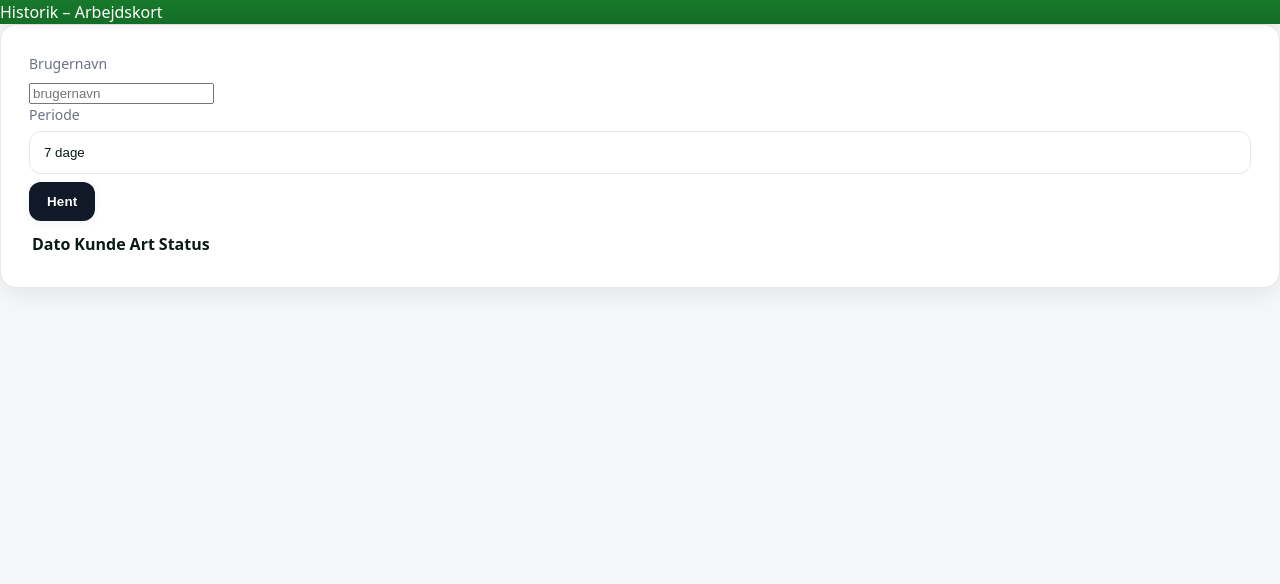
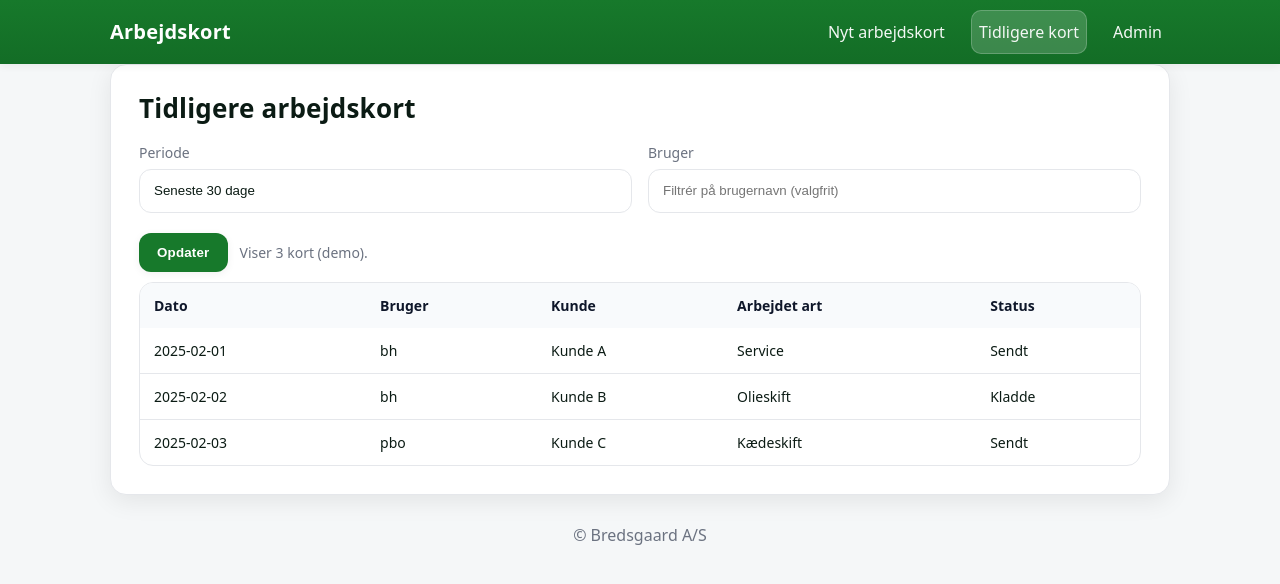
Before and after one commit to Bredsgaard/kort, a website: page history.html in a window 1280 px wide. Drawn offline with Linux system fonts and the light colour scheme.

Commit message:
Update history.html

```diff
--- a/history.html
+++ b/history.html
@@ -1,27 +1,104 @@
-<!doctype html><html lang="da"><head>
-<meta charset="utf-8"><meta name="viewport" content="width=device-width,initial-scale=1">
-<title>Historik – Arbejdskort</title>
+<!doctype html>
+<html lang="da">
+<head>
+  <meta charset="utf-8">
+  <meta name="viewport" content="width=device-width,initial-scale=1">
+  <title>Tidligere arbejdskort – Arbejdskort</title>
   <link rel="stylesheet" href="css/style.css">
-</head><body>
-<div class="topbar"><div class="wrap"><div>Historik – Arbejdskort</div></div></div>
-<div class="wrap card">
-  <div class="row">
-    <div><label>Brugernavn</label><input id="hu" placeholder="brugernavn"></div>
-    <div>
-      <label>Periode</label>
-      <select id="hd"><option value="7">7 dage</option><option value="30">30 dage</option></select>
+</head>
+<body>
+
+  <header class="topbar">
+    <div class="container bar">
+      <div class="brand">Arbejdskort</div>
+      <nav class="nav">
+        <a class="nav-link" href="index.html">Nyt arbejdskort</a>
+        <a class="nav-link active" href="history.html">Tidligere kort</a>
+        <a class="nav-link" href="admin.html">Admin</a>
+      </nav>
+    </div>
+  </header>
+
+  <main class="container">
+    <section class="card" aria-labelledby="histTitle">
+      <h1 class="card-title" id="histTitle">Tidligere arbejdskort</h1>
+
+      <!-- Filter -->
+      <div class="form-grid" style="margin-bottom:10px">
+        <div class="field">
+          <label for="fltPeriod">Periode</label>
+          <select id="fltPeriod" class="input">
+            <option value="7">Seneste 7 dage</option>
+            <option value="14">Seneste 14 dage</option>
+            <option value="30" selected>Seneste 30 dage</option>
+            <option value="90">Seneste 3 mdr</option>
+          </select>
+        </div>
+        <div class="field">
+          <label for="fltUser">Bruger</label>
+          <input id="fltUser" class="input" type="text" placeholder="Filtrér på brugernavn (valgfrit)">
+        </div>
+        <div class="actions">
+          <button id="btnRefresh" class="btn btn-primary">Opdater</button>
+          <span class="subtle" id="statusMsg"></span>
         </div>
       </div>
-  <div style="margin-top:8px"><button class="btn" id="hgo">Hent</button></div>
-  <table style="margin-top:8px" id="ht"><thead><tr><th>Dato</th><th>Kunde</th><th>Art</th><th>Status</th></tr></thead><tbody></tbody></table>
+
+      <!-- Tabel -->
+      <div class="field-12">
+        <table class="table" id="tbl">
+          <thead>
+            <tr>
+              <th>Dato</th>
+              <th>Bruger</th>
+              <th>Kunde</th>
+              <th>Arbejdet art</th>
+              <th>Status</th>
+            </tr>
+          </thead>
+          <tbody id="tblBody">
+            <!-- rækker indlæses via JS -->
+          </tbody>
+        </table>
       </div>
+    </section>
+  </main>
+
+  <footer class="footer">© Bredsgaard A/S</footer>
+
   <script>
-const $=s=>document.querySelector(s);
-document.getElementById('hgo').addEventListener('click', async ()=>{
-  const u=$('#hu').value.trim().toLowerCase(); const d=$('#hd').value;
-  const r=await fetch(`/api/cards?user=${encodeURIComponent(u)}&sinceDays=${d}`); const list=await r.json();
-  const tb=$('#ht tbody'); tb.innerHTML='';
-  list.forEach(c=>{ const tr=document.createElement('tr'); tr.innerHTML=`<td>${c.dateISO.slice(0,10)}</td><td>${c.fields.kunde||''}</td><td>${c.fields.arbejdet_art||''}</td><td>${c.sent?'Sendt':'Gemt'}</td>`; tb.append(tr); });
+    const $ = (q)=>document.querySelector(q);
+    (function markActive(){
+      const here = location.pathname.split('/').pop() || 'index.html';
+      document.querySelectorAll('.nav-link').forEach(a=>{
+        if(a.getAttribute('href')===here){ a.classList.add('active'); }
       });
+    })();
+
+    // Demo-data – byt til dit /api (fx /api/cards?days=30&user=...)
+    function loadData(days, user){
+      // Mockede rækker
+      const rows = [
+        {date:'2025-02-01', user:'bh', customer:'Kunde A', type:'Service', status:'Sendt'},
+        {date:'2025-02-02', user:'bh', customer:'Kunde B', type:'Olieskift', status:'Kladde'},
+        {date:'2025-02-03', user:'pbo', customer:'Kunde C', type:'Kædeskift', status:'Sendt'},
+      ].filter(r => !user || r.user.toLowerCase().includes(user.toLowerCase()));
+
+      const body = $('#tblBody'); body.innerHTML='';
+      rows.forEach(r=>{
+        const tr = document.createElement('tr');
+        tr.innerHTML = `<td>${r.date}</td><td>${r.user}</td><td>${r.customer}</td><td>${r.type}</td><td>${r.status}</td>`;
+        body.appendChild(tr);
+      });
+      $('#statusMsg').textContent = `Viser ${rows.length} kort (demo).`;
+    }
+
+    $('#btnRefresh').addEventListener('click', ()=>{
+      loadData($('#fltPeriod').value, $('#fltUser').value.trim());
+    });
+
+    // Første indlæsning
+    loadData($('#fltPeriod').value, $('#fltUser').value.trim());
   </script>
-</body></html>
+</body>
+</html>
```
Lines whose indentation alone changed are shown as unchanged.
